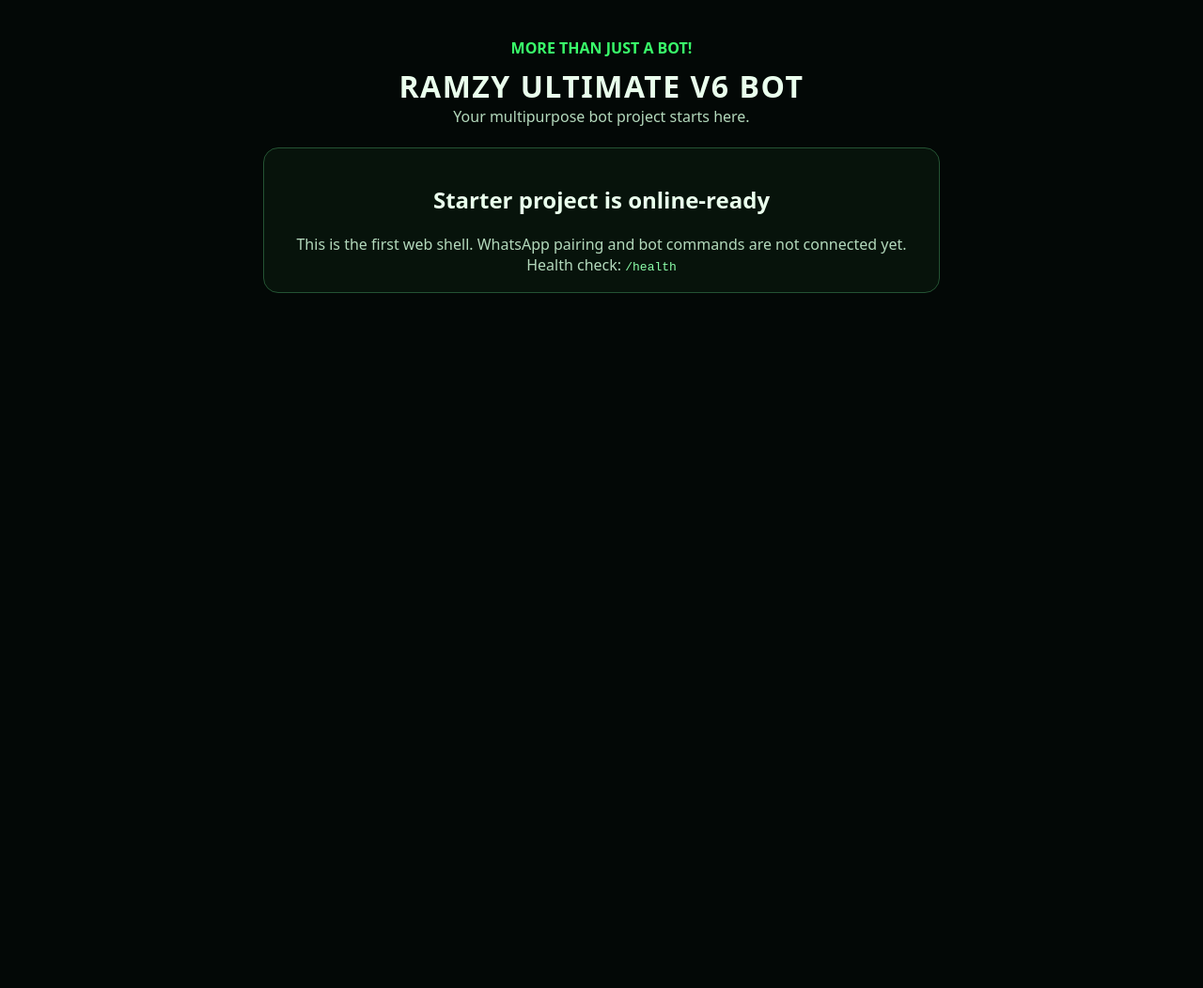
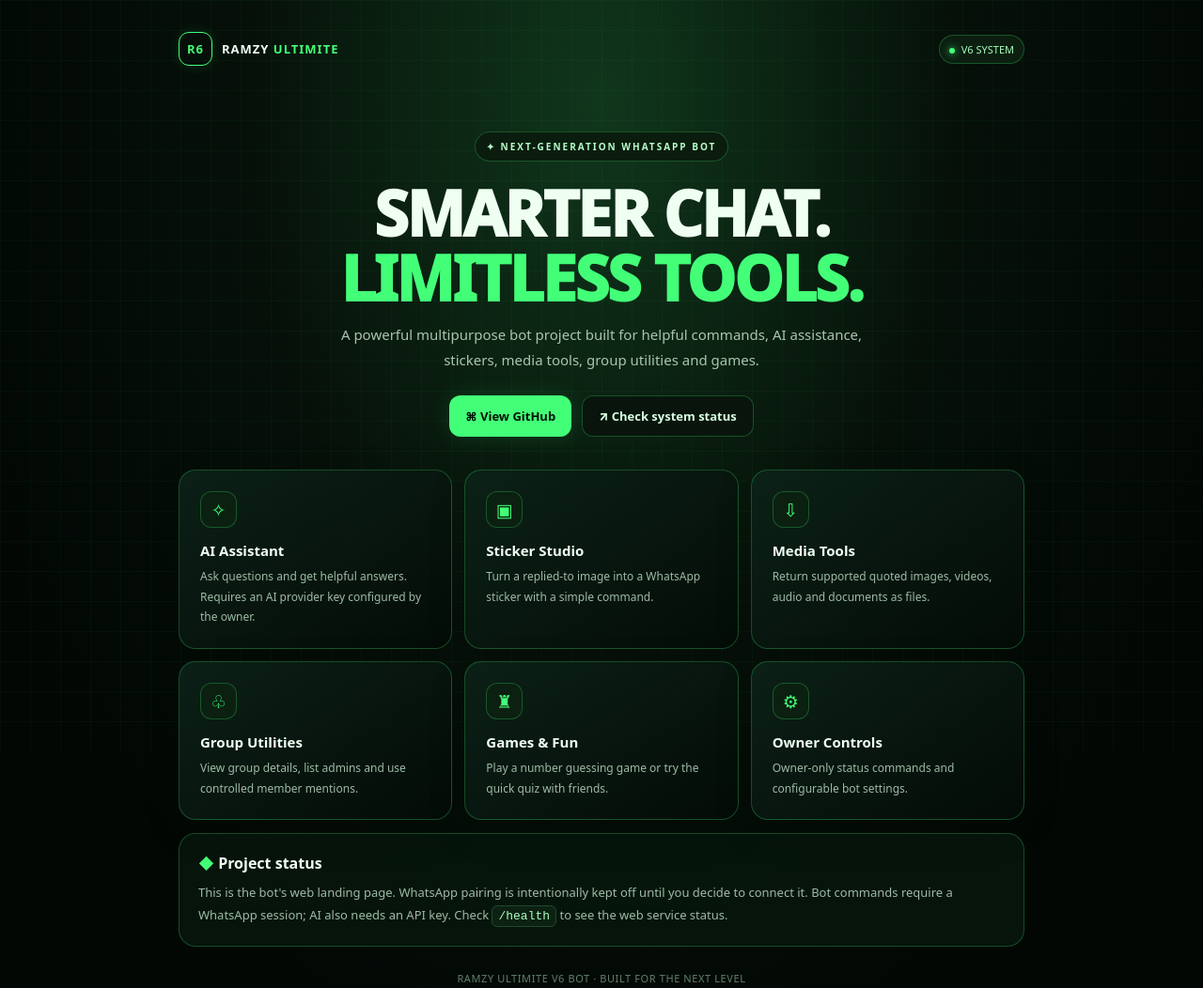
Before and after one commit to ola-33/RAMZY-ULTIMITE-V6-BOT, a website: page public/index.html in a window 1280 px wide. Shown: the whole page at 94% size. Before the commit the page ends 800 px from the top, so only its background shows below. Drawn offline with Linux system fonts and the light colour scheme.

Commit message:
Redesign landing page with neon green futuristic robot loading screen

```diff
--- a/public/index.html
+++ b/public/index.html
@@ -1,19 +1,18 @@
 <!doctype html>
-<html lang="en">
-<head>
-<meta charset="utf-8"><meta name="viewport" content="width=device-width, initial-scale=1"><meta name="theme-color" content="#031008">
-<title>RAMZY ULTIMATE V6 BOT</title>
+<html lang="en"><head><meta charset="utf-8"><meta name="viewport" content="width=device-width,initial-scale=1"><meta name="theme-color" content="#020704"><title>RAMZY ULTIMITE V6 BOT</title>
 <style>
-:root{color-scheme:dark}*{box-sizing:border-box}body{margin:0;min-height:100vh;background:#030806;color:#eaffed;font-family:system-ui,-apple-system,Segoe UI,Roboto,Arial,sans-serif}
-#loader{position:fixed;inset:0;z-index:10;display:flex;flex-direction:column;align-items:center;justify-content:center;gap:14px;text-align:center;background:radial-gradient(ellipse at center,#0b2413 0%,#030806 68%);transition:opacity .45s ease,visibility .45s ease}
-#loader.hide{opacity:0;visibility:hidden}.mark{width:min(62vw,240px);aspect-ratio:1;display:grid;place-items:center;border:2px solid #39ff6a;border-radius:28%;color:#39ff6a;box-shadow:0 0 24px #39ff6a55,inset 0 0 22px #39ff6a22;font-size:clamp(46px,14vw,78px);font-weight:900;letter-spacing:-5px;animation:pulse 1.3s ease-in-out infinite alternate}
-h1{margin:8px 14px 0;font-size:clamp(21px,5vw,32px);letter-spacing:1.5px}h1 span{color:#39ff6a}p{margin:0 16px;color:#b4d9bc}.bar{width:170px;height:5px;border-radius:9px;overflow:hidden;background:#173421;margin-top:8px}.bar i{display:block;height:100%;width:40%;background:#39ff6a;animation:move 1s ease-in-out infinite}
-main{max-width:760px;margin:auto;padding:40px 20px;text-align:center}.tag{color:#39ff6a;font-weight:700}.panel{border:1px solid #245333;border-radius:16px;padding:18px;margin-top:22px;background:#07130b}code{color:#8cffaa}
-@keyframes pulse{from{transform:scale(.97);filter:drop-shadow(0 0 4px #39ff6a)}to{transform:scale(1.03);filter:drop-shadow(0 0 18px #39ff6a)}}@keyframes move{from{transform:translateX(-120%)}to{transform:translateX(360%)}}
-@media(prefers-reduced-motion:reduce){*,*::before,*::after{animation-duration:.01ms!important;transition-duration:.01ms!important}}
-</style></head>
-<body>
-<div id="loader" role="status" aria-label="Loading Ramzy Ultimate V6 Bot"><div class="mark" aria-hidden="true">R<span style="font-size:.55em">V6</span></div><h1>RAMZY <span>ULTIMATE V6</span></h1><p>Initializing your experience...</p><div class="bar" aria-hidden="true"><i></i></div></div>
-<main><p class="tag">MORE THAN JUST A BOT!</p><h1>RAMZY ULTIMATE V6 BOT</h1><p>Your multipurpose bot project starts here.</p><section class="panel"><h2>Starter project is online-ready</h2><p>This is the first web shell. WhatsApp pairing and bot commands are not connected yet.</p><p>Health check: <code>/health</code></p></section></main>
-<script>window.addEventListener("load",()=>{window.setTimeout(()=>document.getElementById("loader")?.classList.add("hide"),1800)});</script>
-</body></html>
+:root{color-scheme:dark;--g:#43ff78;--line:#43ff7840}*{box-sizing:border-box}html{scroll-behavior:smooth}body{margin:0;min-height:100vh;background:radial-gradient(ellipse at 50% 10%,#10371c,#061009 42%,#020704 78%);color:#effff2;font-family:system-ui,-apple-system,"Segoe UI",sans-serif;overflow-x:hidden}body:after{content:"";position:fixed;inset:0;z-index:-1;pointer-events:none;background-image:linear-gradient(#43ff7809 1px,transparent 1px),linear-gradient(90deg,#43ff7809 1px,transparent 1px);background-size:32px 32px}
+#loader{position:fixed;inset:0;z-index:20;display:flex;flex-direction:column;align-items:center;justify-content:center;gap:16px;text-align:center;background:radial-gradient(ellipse at center,#0a2914,#030a05 58%,#010302);transition:opacity .55s,visibility .55s}#loader.hide{opacity:0;visibility:hidden;pointer-events:none}
+.emblem{position:relative;width:min(64vw,250px);aspect-ratio:1;display:grid;place-items:center;border:1px solid #43ff7890;border-radius:50%;box-shadow:0 0 30px #43ff7830,inset 0 0 30px #43ff7812;animation:glow 2s ease-in-out infinite alternate}.emblem:before,.emblem:after{content:"";position:absolute;inset:12px;border:1px solid #43ff7850;border-radius:50%}.emblem:after{inset:-9px;border-style:dashed;animation:spin 22s linear infinite}.robot{position:relative;width:61%;height:52%;margin-top:15px;border:3px solid var(--g);border-radius:22px 22px 30px 30px;box-shadow:0 0 24px #43ff7840,inset 0 0 18px #43ff7814}.robot:before{content:"";position:absolute;left:50%;top:-24px;transform:translateX(-50%);width:56px;height:18px;background:var(--g);clip-path:polygon(0 100%,14% 0,35% 58%,50% 0,68% 58%,88% 0,100% 100%)}.eyes{position:absolute;top:35%;left:18%;right:18%;display:flex;justify-content:space-between}.eyes i{width:16px;height:16px;border-radius:50%;background:var(--g);box-shadow:0 0 15px var(--g);animation:blink 4s infinite}.mouth{position:absolute;left:31%;right:31%;bottom:18%;height:5px;border-radius:5px;background:var(--g);box-shadow:0 0 10px var(--g)}
+.loader-title{font-size:clamp(22px,6vw,34px);font-weight:950;letter-spacing:2px;margin:8px 12px 0}.loader-title span,.green{color:var(--g)}.loader-sub{font-size:11px;letter-spacing:3px;text-transform:uppercase;color:#9bcaa7}.bar{width:176px;height:4px;border-radius:8px;overflow:hidden;background:#173b24}.bar i{display:block;height:100%;width:35%;background:var(--g);box-shadow:0 0 12px var(--g);animation:loadbar 1.2s infinite}
+main{width:min(100% - 32px,900px);margin:auto;padding:26px 0 50px}nav{display:flex;align-items:center;justify-content:space-between;gap:12px;padding:8px 0 28px}.brand{display:flex;align-items:center;gap:10px;font-size:13px;font-weight:900;letter-spacing:1px}.mini-logo{width:36px;height:36px;display:grid;place-items:center;border:1px solid var(--g);border-radius:11px;color:var(--g);box-shadow:0 0 14px #43ff7820}.status{font-size:11px;color:#a8ffbd;border:1px solid var(--line);background:#0b1e10;padding:7px 10px;border-radius:99px}.status:before{content:"";display:inline-block;width:6px;height:6px;background:var(--g);border-radius:50%;margin-right:7px;box-shadow:0 0 8px var(--g)}
+.hero{text-align:center;padding:24px 0 35px}.eyebrow{display:inline-block;padding:8px 12px;border:1px solid var(--line);border-radius:99px;background:#0a1c0e;color:#b6ffc8;font-size:10px;font-weight:800;letter-spacing:2px;text-transform:uppercase}h1{font-size:clamp(32px,8vw,66px);line-height:1.04;letter-spacing:-2px;margin:20px 0 14px;font-weight:950}.hero p{max-width:570px;margin:auto;color:#a8c6af;font-size:15px;line-height:1.8}.actions{display:flex;justify-content:center;flex-wrap:wrap;gap:11px;margin-top:24px}.btn{display:inline-flex;align-items:center;justify-content:center;min-height:44px;padding:0 17px;border-radius:12px;text-decoration:none;font-size:13px;font-weight:800}.primary{background:var(--g);color:#031007;box-shadow:0 0 24px #43ff7822}.secondary{border:1px solid var(--line);background:#09150c;color:#d9ffe2}
+.grid{display:grid;grid-template-columns:repeat(2,minmax(0,1fr));gap:13px}.card{border:1px solid var(--line);border-radius:18px;padding:19px;background:linear-gradient(145deg,#0c2218f0,#040c07ed);box-shadow:0 12px 40px #0002}.icon{width:39px;height:39px;display:grid;place-items:center;border:1px solid var(--line);border-radius:12px;color:var(--g);font-size:19px;background:#0b2011}.card h2{font-size:15px;margin:14px 0 7px}.card p,.panel p{margin:0;color:#9dbba5;font-size:12px;line-height:1.8}.panel{margin-top:14px;border:1px solid var(--line);border-radius:18px;padding:20px;background:#08180ed1}.panel h2{font-size:16px;margin:0 0 9px}.panel p{font-size:13px}code{color:#aaffc0;background:#0c2112;border:1px solid #21482c;border-radius:6px;padding:3px 6px}footer{text-align:center;padding:26px 0 0;color:#62816a;font-size:11px;letter-spacing:.6px}
+@keyframes spin{to{transform:rotate(360deg)}}@keyframes glow{to{filter:drop-shadow(0 0 20px #43ff7833)}}@keyframes blink{0%,46%,50%,100%{opacity:1}48%{opacity:.15}}@keyframes loadbar{from{transform:translateX(-120%)}to{transform:translateX(390%)}}@media(min-width:700px){.grid{grid-template-columns:repeat(3,minmax(0,1fr))}.hero{padding-top:42px}.card{padding:22px}}@media(max-width:420px){.grid{grid-template-columns:1fr}.brand{font-size:11px}h1{letter-spacing:-1px}}@media(prefers-reduced-motion:reduce){*,*::before,*::after{animation-duration:.01ms!important;scroll-behavior:auto!important;transition-duration:.01ms!important}}
+</style></head><body>
+<div id="loader" role="status" aria-label="Loading RAMZY ULTIMITE V6 BOT"><div class="emblem" aria-hidden="true"><div class="robot"><div class="eyes"><i></i><i></i></div><div class="mouth"></div></div></div><div class="loader-title">RAMZY <span>ULTIMITE V6</span></div><p class="loader-sub">Powering up your experience</p><div class="bar" aria-hidden="true"><i></i></div></div>
+<main><nav><div class="brand"><div class="mini-logo">R6</div><span>RAMZY <span class="green">ULTIMITE</span></span></div><div class="status">V6 SYSTEM</div></nav>
+<section class="hero"><div class="eyebrow">✦ Next-generation WhatsApp bot</div><h1>SMARTER CHAT.<br><span class="green">LIMITLESS TOOLS.</span></h1><p>A powerful multipurpose bot project built for helpful commands, AI assistance, stickers, media tools, group utilities and games.</p><div class="actions"><a class="btn primary" href="https://github.com/ola-33/RAMZY-ULTIMITE-V6-BOT" target="_blank" rel="noopener">⌘ View GitHub</a><a class="btn secondary" href="/health">↗ Check system status</a></div></section>
+<section class="grid" aria-label="Bot features"><article class="card"><div class="icon">✧</div><h2>AI Assistant</h2><p>Ask questions and get helpful answers. Requires an AI provider key configured by the owner.</p></article><article class="card"><div class="icon">▣</div><h2>Sticker Studio</h2><p>Turn a replied-to image into a WhatsApp sticker with a simple command.</p></article><article class="card"><div class="icon">⇩</div><h2>Media Tools</h2><p>Return supported quoted images, videos, audio and documents as files.</p></article><article class="card"><div class="icon">♧</div><h2>Group Utilities</h2><p>View group details, list admins and use controlled member mentions.</p></article><article class="card"><div class="icon">♜</div><h2>Games & Fun</h2><p>Play a number guessing game or try the quick quiz with friends.</p></article><article class="card"><div class="icon">⚙</div><h2>Owner Controls</h2><p>Owner-only status commands and configurable bot settings.</p></article></section>
+<section class="panel"><h2><span class="green">◆</span> Project status</h2><p>This is the bot's web landing page. WhatsApp pairing is intentionally kept off until you decide to connect it. Bot commands require a WhatsApp session; AI also needs an API key. Check <code>/health</code> to see the web service status.</p></section><footer>RAMZY ULTIMITE V6 BOT · BUILT FOR THE NEXT LEVEL</footer></main>
+<script>window.addEventListener("load",()=>{window.setTimeout(()=>document.getElementById("loader")?.classList.add("hide"),1900)});</script></body></html>
```
